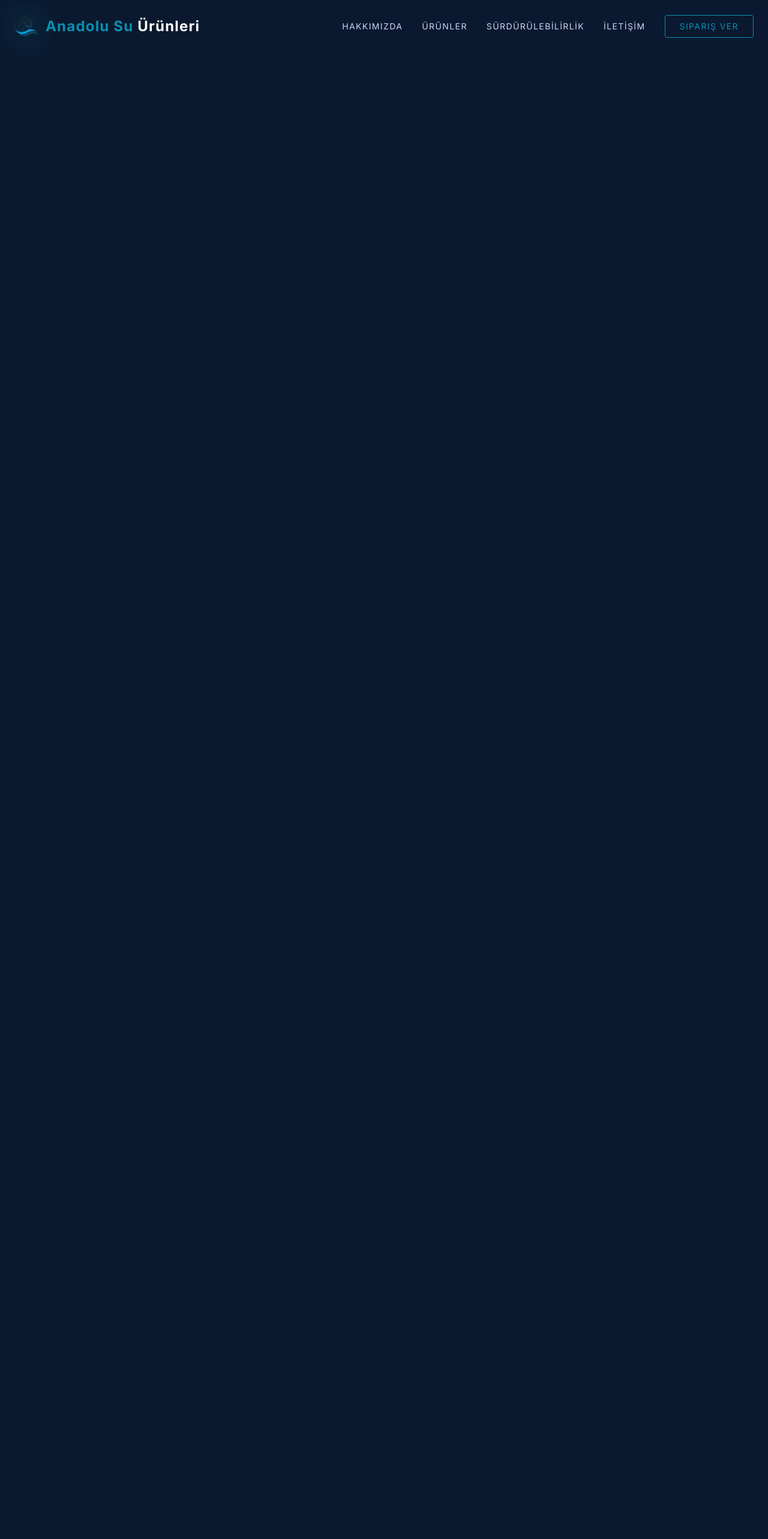
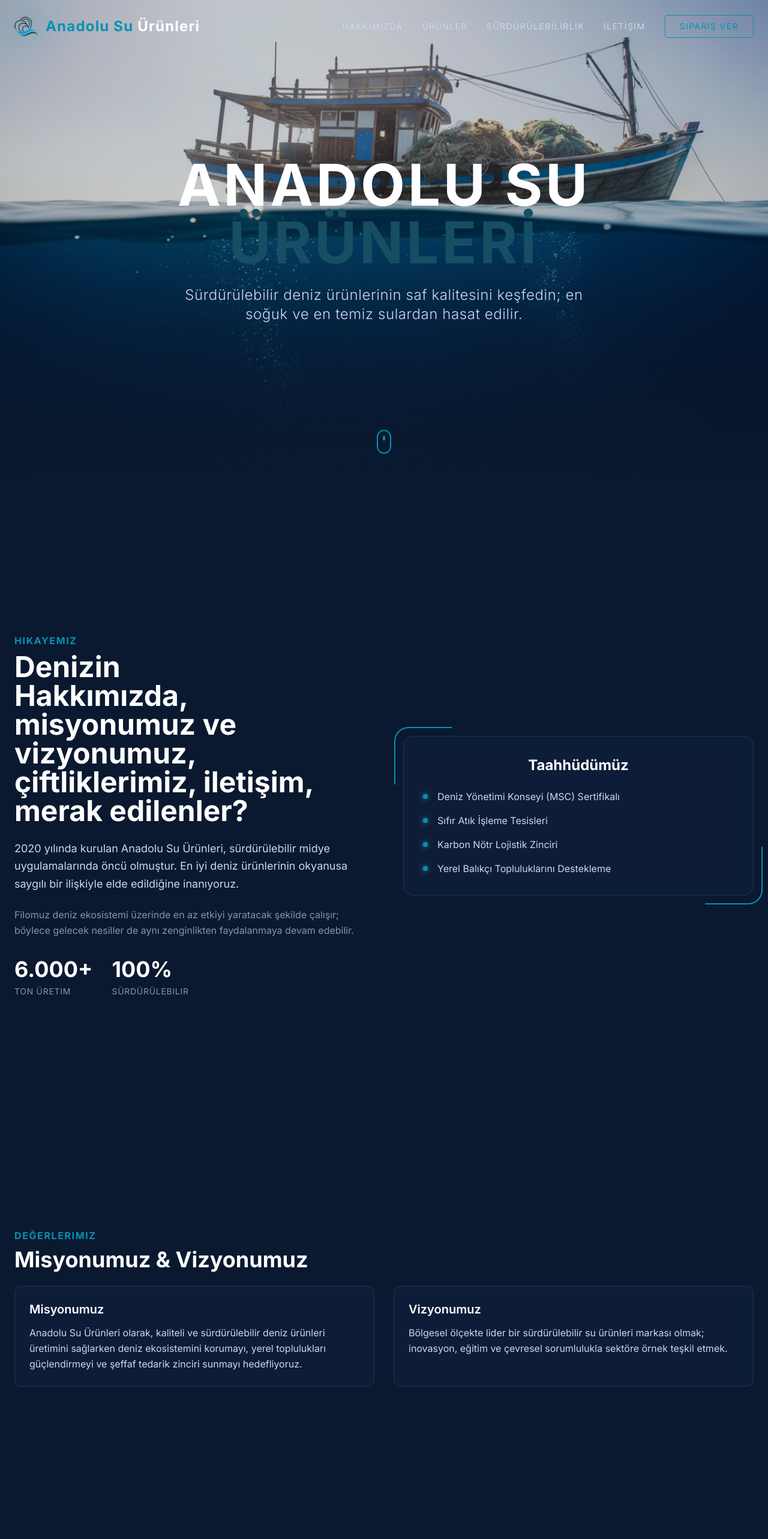
Before and after one commit to atakan609/AnadoluSuUrunleri, a React (Vite) app: page / in a window 1280 px wide. Shown: the top 2566 px of the page at 60% size. Built offline with nearby package versions, Linux system fonts and the light colour scheme.

Commit message:
Fix: Diver görünürlüğü — hero arka planının üstünde görünmesi için z-index düzeltmesi

```diff
--- a/src/App.jsx
+++ b/src/App.jsx
@@ -17,7 +17,7 @@ function App() {
       <SmoothScroll />
       <Diver />
       <Navbar />
-      <main className="relative z-[-1]">
+      <main className="relative">
         <Hero />
         <About />
         <MisyonVizyon />
--- a/src/components/Diver.jsx
+++ b/src/components/Diver.jsx
@@ -72,7 +72,7 @@ const Diver = () => {
     }, []);
 
     return (
-        <div ref={containerRef} className="fixed inset-0 pointer-events-none z-5 overflow-hidden">
+        <div ref={containerRef} className="fixed inset-0 pointer-events-none z-[5] overflow-hidden">
 
 
             {/* Dalgıç görünüm penceresine göre hareket eder ancak kaydırma ile kontrol edilir */}
--- a/src/sections/About.jsx
+++ b/src/sections/About.jsx
@@ -25,7 +25,7 @@ const About = () => {
     }, []);
 
     return (
-        <section id="about" className="py-64 bg-navy-900 relative overflow-hidden">
+        <section id="about" className="py-64 relative overflow-hidden">
             <div className="container mx-auto px-6 relative z-30 flex flex-col md:flex-row items-center gap-16">
                 <div className="md:w-1/2" ref={contentRef}>
                     <h4 className="text-cyan-600 font-bold uppercase tracking-widest mb-2">Hikayemiz</h4>
--- a/src/sections/Ciftlikler.jsx
+++ b/src/sections/Ciftlikler.jsx
@@ -28,7 +28,7 @@ const Ciftlikler = () => {
     }, []);
 
     return (
-        <section id="ciftlikler" className="py-32 bg-navy-950 relative">
+        <section id="ciftlikler" className="py-32 relative">
             <div className="container mx-auto px-6 relative z-30" ref={ref}>
                 <h4 className="text-cyan-600 font-bold uppercase tracking-widest mb-2">Saha Ağı</h4>
                 <h2 className="text-3xl md:text-4xl font-bold text-white mb-6">Çiftliklerimiz</h2>
--- a/src/sections/Contact.jsx
+++ b/src/sections/Contact.jsx
@@ -24,7 +24,7 @@ const Contact = () => {
     }, []);
 
     return (
-        <section id="contact" className="py-24 bg-navy-800 relative">
+        <section id="contact" className="py-24 relative">
             <div className="container mx-auto px-6 relative z-30">
                 <div className="text-center mb-16">
                     <h2 className="text-4xl md:text-5xl font-bold text-white mb-4">
--- a/src/sections/Hero.jsx
+++ b/src/sections/Hero.jsx
@@ -29,7 +29,7 @@ const Hero = () => {
     }, []);
 
     return (
-        <section className="relative z-0 h-screen w-full overflow-hidden">
+        <section className="relative h-screen w-full overflow-hidden">
             {/* Arka Plan Görseli */}
             <div
                 ref={heroRef}
--- a/src/sections/MisyonVizyon.jsx
+++ b/src/sections/MisyonVizyon.jsx
@@ -25,7 +25,7 @@ const MisyonVizyon = () => {
     }, []);
 
     return (
-        <section id="misyon-vizyon" className="py-32 bg-navy-900 relative">
+        <section id="misyon-vizyon" className="py-32 relative">
             <div className="container mx-auto px-6 relative z-30" ref={ref}>
                 <h4 className="text-cyan-600 font-bold uppercase tracking-widest mb-2">Değerlerimiz</h4>
                 <h2 className="text-3xl md:text-4xl font-bold text-white mb-4">Misyonumuz & Vizyonumuz</h2>
--- a/src/sections/Products.jsx
+++ b/src/sections/Products.jsx
@@ -64,7 +64,7 @@ const Products = () => {
     }, []);
 
     return (
-        <section id="products" ref={sectionRef} className="py-24 bg-navy-800 relative">
+        <section id="products" ref={sectionRef} className="py-24 relative">
             <div className="container mx-auto px-6 relative z-30">
                 <div className="text-center mb-16">
                     <h2 ref={titleRef} className="text-4xl md:text-5xl font-bold text-white mb-4">
```
